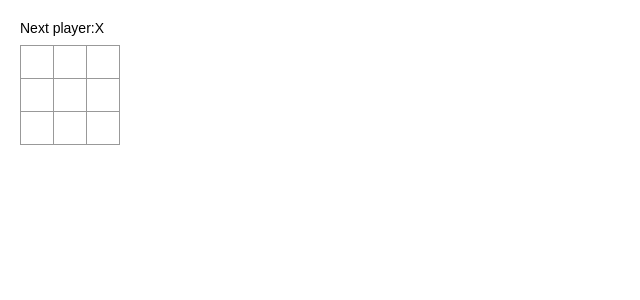
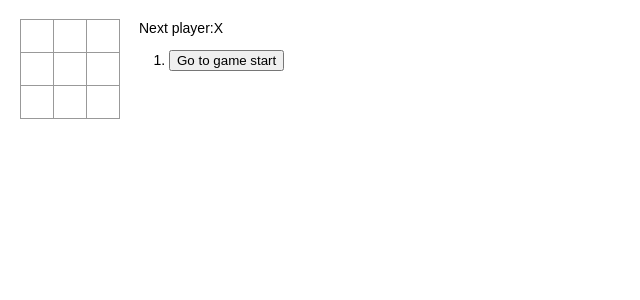
Before and after one commit to KaoruMuta/latest_react_tutorial, a React (Create React App) app: page / in a window 1280 px wide. Shown: the top 300 px of the page, without its empty margins (0-640 px from the left). Built offline with nearby package versions, Linux system fonts and the light colour scheme.

Commit message:
feat: finish Adding time travel

```diff
--- a/src/Game.css
+++ b/src/Game.css
@@ -2,3 +2,12 @@
   display: flex;
   flex-direction: row;
 }
+
+ol,
+ul {
+  padding-left: 30px;
+}
+
+.game-info {
+  margin-left: 20px;
+}
--- a/src/Game.tsx
+++ b/src/Game.tsx
@@ -1,12 +1,72 @@
 import React, { FC } from 'react';
 import './Game.css';
 import { Board } from './components/Board';
+import { useState } from 'react';
+import { calculateWinner } from './helpers/CalculateWinnerHelper';
+
+type History = {
+  squares: (string | null)[];
+};
 
 const Game: FC = () => {
+  const [history, setHistory] = useState<History[]>([
+    {
+      squares: Array(9).fill(null),
+    },
+  ]);
+  const [xIsNext, setXIsNext] = useState(true);
+  const [stepNumber, setStepNumber] = useState(0);
+
+  const current = history[stepNumber];
+  const winner = calculateWinner(current.squares);
+  const moves = history.map((step, move) => {
+    const desc = move ? 'Go to move #' + move : 'Go to game start';
+    return (
+      <li key={move}>
+        <button onClick={() => jumpTo(move)}>{desc}</button>
+      </li>
+    );
+  });
+
+  const status = winner
+    ? 'Winner:' + winner
+    : 'Next player:' + (xIsNext ? 'X' : 'O');
+
+  const handleClick = (i: number) => {
+    const newHistory = history.slice(0, stepNumber + 1);
+    const current = newHistory[newHistory.length - 1];
+    const squares = current.squares.slice();
+    if (calculateWinner(squares) || squares[i]) {
+      return;
+    }
+    squares[i] = xIsNext ? 'X' : 'O';
+    setHistory(
+      newHistory.concat([
+        {
+          squares: squares,
+        },
+      ])
+    );
+    setStepNumber(newHistory.length);
+    setXIsNext(!xIsNext);
+  };
+
+  const jumpTo = (step: number) => {
+    setStepNumber(step);
+    setXIsNext(step % 2 === 0);
+  };
+
   return (
     <div className="game">
       <div className="game-board">
-        <Board />
+        <Board
+          squares={current.squares}
+          onClick={(i: number) => handleClick(i)}
+        />
+      </div>
+      <div className="game-info">
+        <div>{status}</div>
+        <ol>{moves}</ol>
       </div>
     </div>
   );
--- a/src/components/Board.tsx
+++ b/src/components/Board.tsx
@@ -1,59 +1,18 @@
-import React, { FC, useState } from 'react';
+import React, { FC } from 'react';
 import { Square } from './Square';
 
-export const Board: FC = () => {
-  const [squares, setSquares] = useState<Array<string | null>>(
-    Array(9).fill(null)
-  );
-  const [xIsNext, setXIsNext] = useState(true);
+type Props = {
+  squares: (string | null)[];
+  onClick: (i: number) => void;
+};
 
+export const Board: FC<Props> = (props: Props) => {
   const renderSquare = (i: number): JSX.Element => {
-    return <Square value={squares[i]} onClick={() => handleClick(i)} />;
+    return <Square value={props.squares[i]} onClick={() => props.onClick(i)} />;
   };
-
-  const handleClick = (i: number) => {
-    const copySquares = squares.slice();
-    if (calculateWinner(copySquares) || squares[i]) {
-      return;
-    }
-    copySquares[i] = xIsNext ? 'X' : 'O';
-    setSquares(copySquares);
-    setXIsNext(!xIsNext);
-  };
-
-  const calculateWinner = (squares: Array<string | null>): string | null => {
-    const lines = [
-      [0, 1, 2],
-      [3, 4, 5],
-      [6, 7, 8],
-      [0, 3, 6],
-      [1, 4, 7],
-      [2, 5, 8],
-      [0, 4, 8],
-      [2, 4, 6],
-    ];
-
-    for (let i = 0; i < lines.length; i++) {
-      const [a, b, c] = lines[i];
-      if (
-        squares[a] &&
-        squares[a] === squares[b] &&
-        squares[a] === squares[c]
-      ) {
-        return squares[a];
-      }
-    }
-    return null;
-  };
-
-  const winner = calculateWinner(squares);
-  const status = winner
-    ? 'Winner:' + winner
-    : 'Next player:' + (xIsNext ? 'X' : 'O');
 
   return (
     <div>
-      <div className="status">{status}</div>
       <div className="board-row">
         {renderSquare(0)}
         {renderSquare(1)}
--- /dev/null
+++ b/src/helpers/CalculateWinnerHelper.tsx
@@ -0,0 +1,22 @@
+export const calculateWinner = (
+  squares: Array<string | null>
+): string | null => {
+  const lines = [
+    [0, 1, 2],
+    [3, 4, 5],
+    [6, 7, 8],
+    [0, 3, 6],
+    [1, 4, 7],
+    [2, 5, 8],
+    [0, 4, 8],
+    [2, 4, 6],
+  ];
+
+  for (let i = 0; i < lines.length; i++) {
+    const [a, b, c] = lines[i];
+    if (squares[a] && squares[a] === squares[b] && squares[a] === squares[c]) {
+      return squares[a];
+    }
+  }
+  return null;
+};
```
